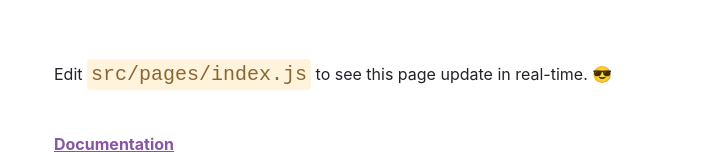
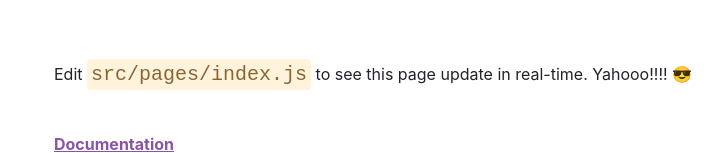
Before and after one commit to alexchipliev/my-test-gatsby-site, a Gatsby site: page / in a window 1280 px wide. Shown: the part 222-375 px from the top of the page, without its empty margins (50-772 px from the left). Built offline with nearby package versions, Linux system fonts and the light colour scheme; Gatsby itself is replaced by a stand-in of ours.

Commit message:
initial commit

```diff
--- a/src/pages/index.js
+++ b/src/pages/index.js
@@ -111,7 +111,7 @@
       </h1>
       <p style={paragraphStyles}>
         Edit <code style={codeStyles}>src/pages/index.js</code> to see this page
-        update in real-time.{" "}
+        update in real-time. Yahooo!!!!{" "}
         <span role="img" aria-label="Sunglasses smiley emoji">
           😎
         </span>
```
